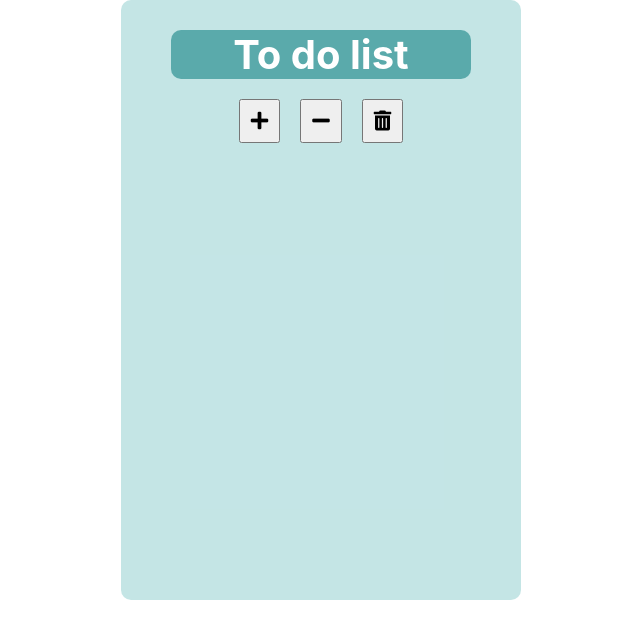
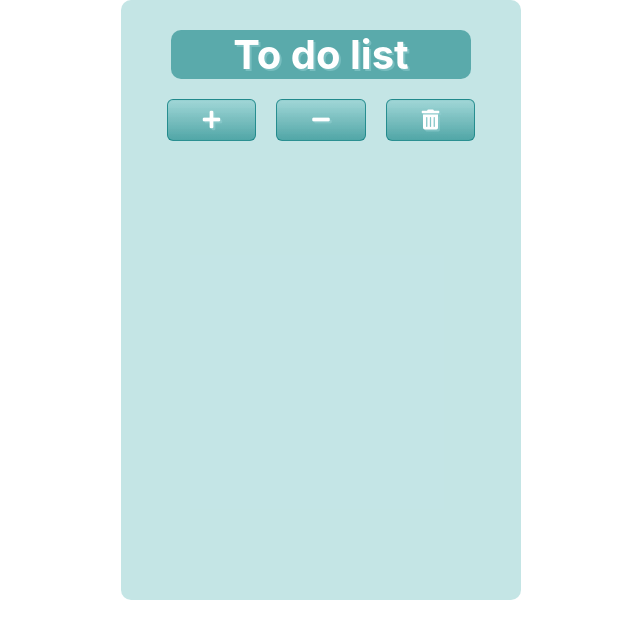
Before and after one commit to Roxolana4lana/to-do-list-react, a React (Create React App) app in the folder todoapp/: page / in a window 1280 px wide. Shown: the top 638 px of the page, without its empty margins (319-959 px from the left). Built offline with nearby package versions, Linux system fonts and the light colour scheme.

Commit message:
change styles of component

```diff
--- a/todoapp/src/App.css
+++ b/todoapp/src/App.css
@@ -15,9 +15,11 @@ justify-content: center;
   width:40rem;
   height:60rem;
   border-radius: 1rem;
+  overflow: scroll;
 }
 h1{
   background-color: rgba(23, 133, 134, 0.603);
+   text-shadow: 0.2rem 0.2rem 0rem rgba(146, 207, 208, 0.541);
   width:30rem;
   margin: auto;
   border-radius: 1rem;
@@ -28,7 +30,55 @@ margin-top: 3rem;
 font-size: 4rem;
 color: white;
 }
-.mainButtons button{
+/* .mainButtons button{
   padding:1rem;
   margin: 1rem;
+} */
+.myInput{
+font-size: 1.5rem;
 }
+.myButton,
+.myInput {
+  margin: 1rem 1rem;
+	 -moz-box-shadow: inset 0px 1px 0px 0px rgba(146, 207, 208, 0.541);
+      -webkit-box-shadow: inset 0px 1px 0px 0px rgba(146, 207, 208, 0.541);
+      box-shadow: inset 0px 1px 0px 0px rgba(146, 207, 208, 0.541);
+      background: -webkit-gradient(linear, left top, left bottom, color-stop(0.05, rgba(146, 207, 208, 0.541)), color-stop(1, rgba(23, 133, 134, 0.603)));
+      background: -moz-linear-gradient(top, rgba(146, 207, 208, 0.541) 5%, rgba(23, 133, 134, 0.603) 100%);
+      background: -webkit-linear-gradient(top, rgba(146, 207, 208, 0.541) 5%, rgba(23, 133, 134, 0.603) 100%);
+      background: -o-linear-gradient(top, rgba(146, 207, 208, 0.541) 5%, rgba(23, 133, 134, 0.603) 100%);
+      background: -ms-linear-gradient(top, rgba(146, 207, 208, 0.541) 5%, rgba(23, 133, 134, 0.603) 100%);
+      background: linear-gradient(to bottom, rgba(146, 207, 208, 0.541) 5%, rgba(23, 133, 134, 0.603) 100%);
+      filter: progid:DXImageTransform.Microsoft.gradient(startColorstr='rgba(146, 207, 208, 0.541)', endColorstr='rgba(23, 133, 134, 0.603)',GradientType=0);
+      opacity: 1;
+      background-color: rgba(146, 207, 208, 0.541);
+      -moz-border-radius: 6px;
+      -webkit-border-radius: 6px;
+      border-radius: 6px;
+      border: 1px solid rgba(23, 132, 134, 0.849);
+      display: block;
+      cursor: pointer;
+      color: #ffffff;
+      font-family: Arial;
+      font-weight: bold;
+      display: inline-block;
+      text-decoration: none;
+       text-shadow: 0.2rem 0.2rem 0rem rgba(146, 207, 208, 0.541);
+      padding: 1rem 3.5rem;
+}
+.myButton:hover {
+
+ background: -webkit-gradient(linear, left top, left bottom, color-stop(0.05, rgba(23, 133, 134, 0.603)), color-stop(1, rgba(146, 207, 208, 0.541)));
+        background: -moz-linear-gradient(top, rgba(23, 133, 134, 0.603) 5%, rgba(146, 207, 208, 0.541) 100%);
+        background: -webkit-linear-gradient(top, rgba(23, 133, 134, 0.603) 5%, rgba(146, 207, 208, 0.541) 100%);
+        background: -o-linear-gradient(top, rgba(23, 133, 134, 0.603) 5%, rgba(146, 207, 208, 0.541) 100%);
+        background: -ms-linear-gradient(top, rgba(23, 133, 134, 0.603) 5%, rgba(146, 207, 208, 0.541) 100%);
+        background: linear-gradient(to bottom, rgba(23, 133, 134, 0.603) 5%, rgba(146, 207, 208, 0.541) 100%);
+        filter: progid:DXImageTransform.Microsoft.gradient(startColorstr='rgba(23, 133, 134, 0.603)', endColorstr='rgba(146, 207, 208, 0.541)',GradientType=0);
+        background-color: rgba(23, 133, 134, 0.603);
+}
+.myLabel{
+  color: white;
+  font-size: 2rem;
+   text-shadow: 0.2rem 0.2rem 0rem rgba(146, 207, 208, 0.986);
+}
```
